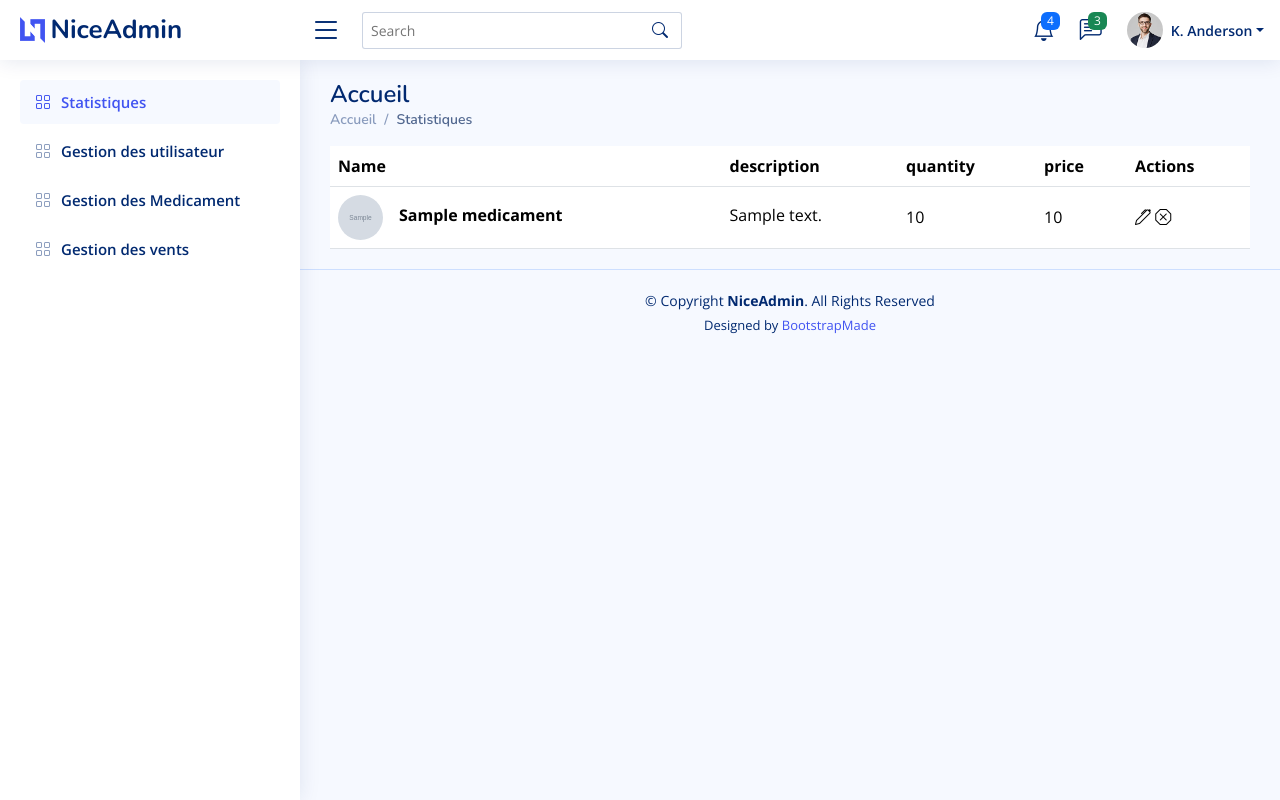
After one commit to RabieImghi/gestionPharmacie, a PHP site: the page made by views/admin/medicament.php in a window 1280 px wide. The commit adds this page. Run offline with PHP 8.4, Linux system fonts and the light colour scheme; the template is opened without the code that fills it: most values are stand-ins (such as "Sample title", 1, 10 or a date in 2020); grey boxes marked "Sample" are stand-in pictures; data that the repository does not hold is empty; some libraries are stand-ins or nearby versions.

Commit message:
first commit

```diff
--- a/src/Controllers/MedicamentController.php
+++ b/src/Controllers/MedicamentController.php
@@ -3,9 +3,12 @@ namespace App\Controllers;
 use App\models\Medicament;
 use App\Controller;
 class  MedicamentController{
-    public function getMedicament(){
+    public function getMedicament($test){
         $medicament = new Medicament();
         $data['medicament'] = $medicament->allMedicament();
+        if($test=='admin')
+        Controller::render('admin/medicament',$data);
+        if($test=='user')
         Controller::render('user/products',$data);
     }
 }
--- a/src/Controllers/VentController.php
+++ b/src/Controllers/VentController.php
@@ -8,4 +8,7 @@ class  VentController{
         $res=$vent->addVent($_POST);
         var_dump($res);
     }
+    public function getAllVents(){
+
+    }
 }
--- a/src/Routes/index.php
+++ b/src/Routes/index.php
@@ -13,11 +13,11 @@ $router->get($url.'/', HomeController::class, 'index');
 $router->get($url.'/home', HomeController::class, 'index');
 $router->get($url.'/login', LoginController::class, 'index');
 $router->get($url.'/logout', LoginController::class, 'logoutUser');
-$router->get($url.'/Medicament', MedicamentController::class, 'getMedicament');
+$router->get($url.'/Medicament', MedicamentController::class, 'getMedicament/user');
 
 $router->get($url.'/GestionUtilisateur', AdminController::class, 'GestionUtilisateur');
-$router->get($url.'/GestionMedicament', MedicamentController::class, 'GestionMedicament');
-$router->get($url.'/GestionVents', VentController::class, 'GestionVents');
+$router->get($url.'/GestionMedicament', MedicamentController::class, 'getMedicament/admin');
+$router->get($url.'/GestionVents', VentController::class, 'getAllVents');
 
 
 
--- /dev/null
+++ b/views/admin/medicament.php
@@ -0,0 +1,52 @@
+<?php
+ob_start();
+?>
+<table class="table align-middle mb-0 bg-white">
+  <thead class="bg-light">
+    <tr>
+      <th>Name</th>
+      <th>description</th>
+      <th>quantity</th>
+      <th>price</th>
+      <th>Actions</th>
+    </tr>
+  </thead>
+  <tbody>
+  <?php
+      foreach($medicament as $medicaments):
+      ?>
+    <tr>
+      <td>
+        <div class="d-flex align-items-center">
+          <img
+              src="assets/user/uploads/<?=$medicaments['image_url']?>"
+              alt=""
+              style="width: 45px; height: 45px"
+              class="rounded-circle"
+              />
+          <div class="ms-3">
+            <p class="fw-bold mb-1"><?=$medicaments['name']?></p>
+          </div>
+        </div>
+      </td>
+      <td>
+        <p class="fw-normal mb-1"><?=$medicaments['description']?></p>
+      </td>
+      <td>
+        <span class="fw-normal mb-1"><?=$medicaments['quantity']?></span>
+      </td>
+      <td><span class="fw-normal mb-1"><?=$medicaments['price']?></span></td>
+      <td class='flex gap-5'>
+        <i class="bi bi-pen"></i>
+        <i class="bi bi-x-octagon"></i>
+      </td>
+    </tr>
+    <?php
+      endforeach;
+      ?>
+  </tbody>
+</table>
+<?php
+$content=ob_get_clean();
+include("header.php");
+?>
```
Also changed, not shown: src/Router.php (+5 -3 lines).
